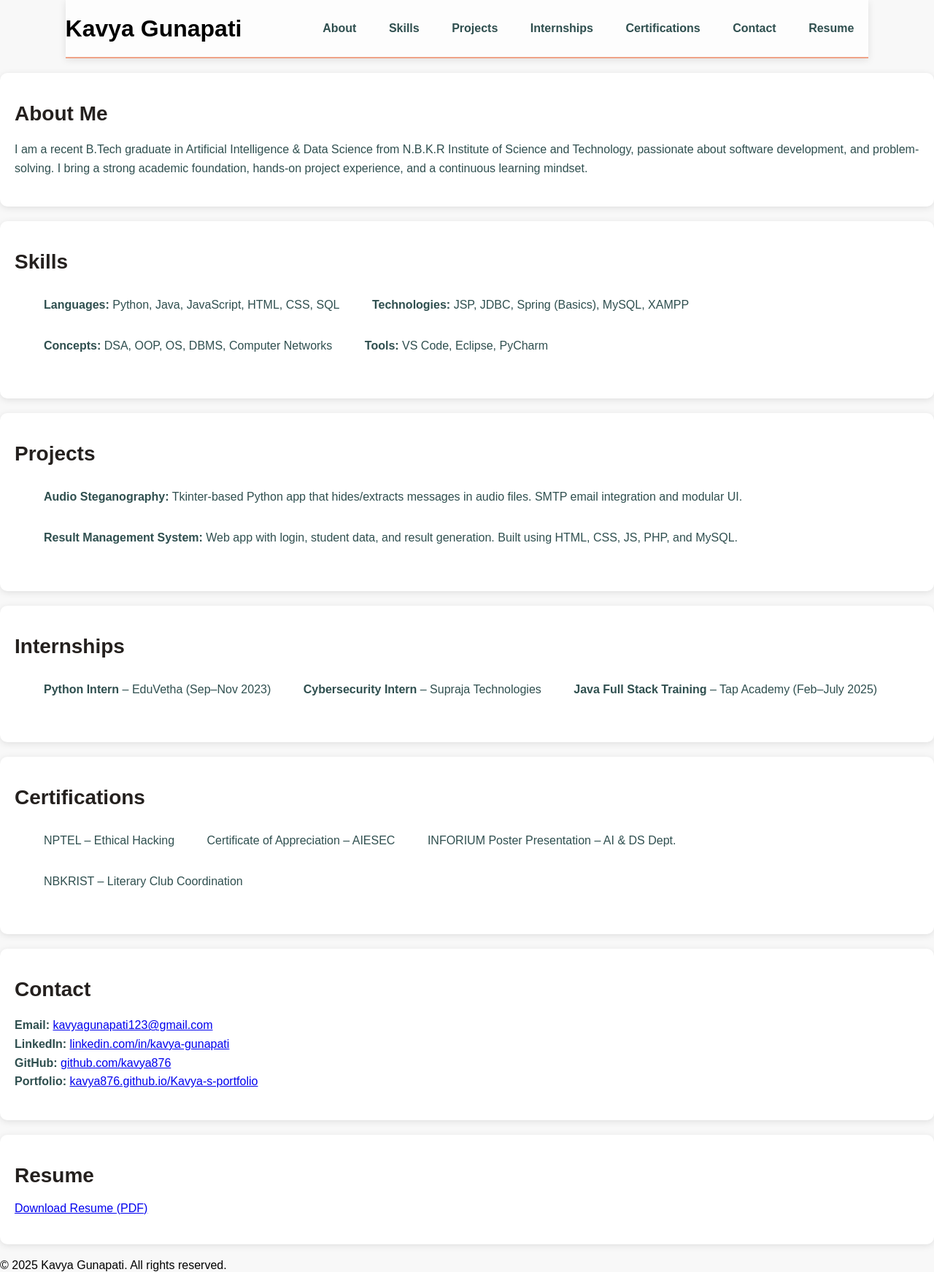
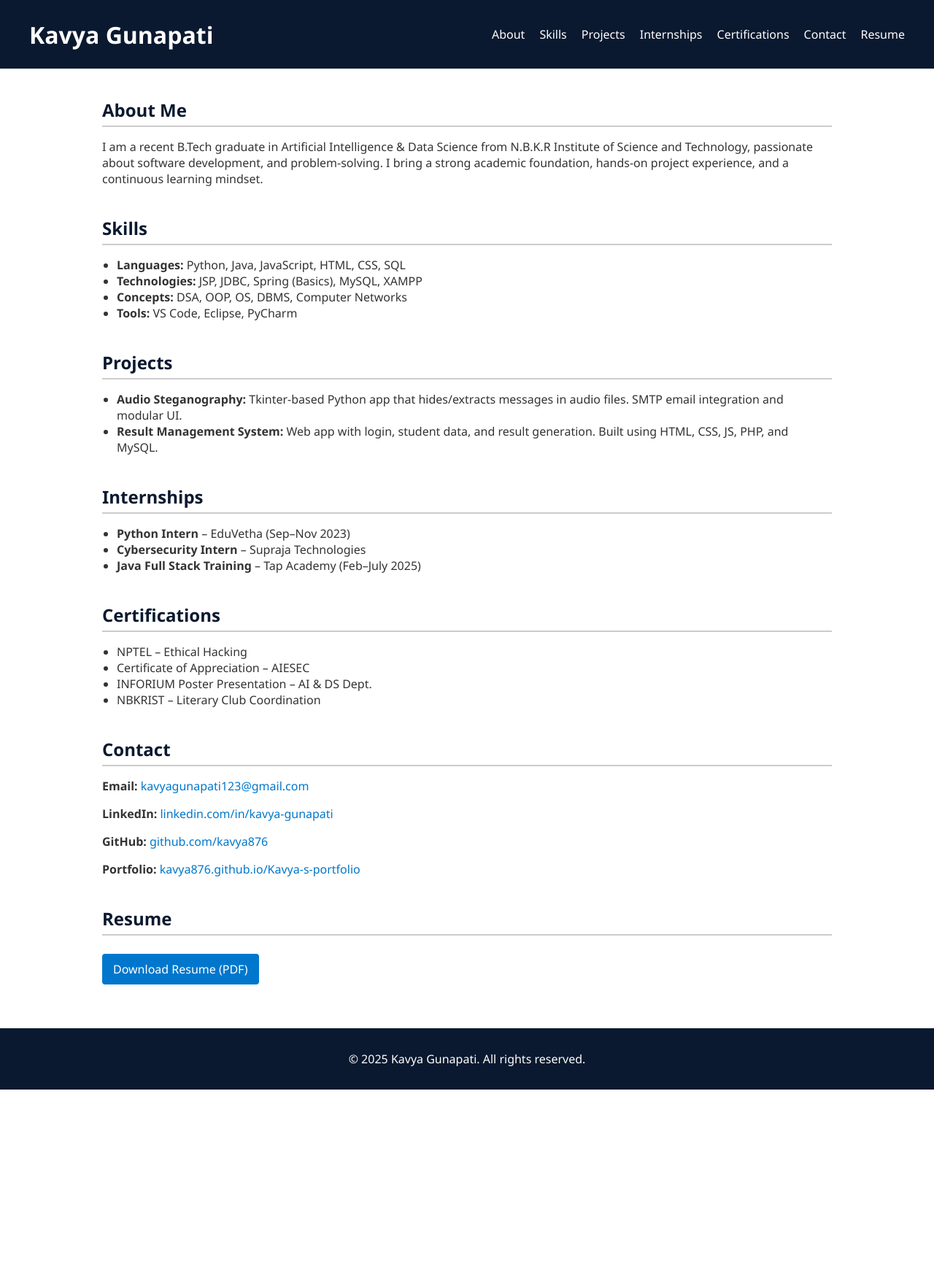
Before and after one commit to kavya876/Kavya-s-portfolio, a plain HTML site: page index.html in a window 1280 px wide. Shown: the whole page at 73% size. After the commit the page ends 1493 px from the top, so only its background shows below. Drawn offline with Linux system fonts and the light colour scheme.

Commit message:
Update style.css

```diff
--- a/style.css
+++ b/style.css
@@ -1,143 +1,83 @@
-* {
-    margin: 0;
-    padding: 0;
-    box-sizing: border-box; /* Consistent box sizing */
+body {
+  font-family: 'Segoe UI', Tahoma, Geneva, Verdana, sans-serif;
+  margin: 0;
+  padding: 0;
+  background-color: #ffffff;
+  color: #333;
 }
 
-body {
-    font-family: 'Arial', sans-serif; /* Professional font */
-    background-color: #f8f8f8; /* Light background for better contrast */
-}
-
-.main {
-    width: 100%;
-    height: 100vh;
-    position: relative;
-    background: url('path/to/your/background/image.jpg') no-repeat center center fixed; /* Background image */
-    background-size: cover;
-    display: flex; /* Flexbox for layout */
-    flex-direction: column; /* Vertical layout */
+header {
+  background-color: #0a192f;
+  color: #ffffff;
+  padding: 20px 40px;
 }
 
 .navbar {
-    width: 86%;
-    display: flex;
-    margin: auto;
-    padding: 20px 0; /* Padding for spacing */
-    align-items: center;
-    justify-content: space-between;
-    background: rgba(255, 255, 255, 0.8); /* Light background for navbar */
-    border-bottom: 2px solid rgba(230, 104, 59, 0.6); /* Subtle border for separation */
-    box-shadow: 0 2px 10px rgba(0, 0, 0, 0.1); /* Soft shadow for depth */
+  display: flex;
+  justify-content: space-between;
+  align-items: center;
 }
 
-.navbar .logo {
-    width: 200px; /* Logo size */
-    cursor: pointer;
+.navbar h1 {
+  margin: 0;
+}
+
+nav ul {
+  list-style: none;
+  display: flex;
+  gap: 20px;
+}
+
+nav a {
+  color: #ffffff;
+  text-decoration: none;
+  font-weight: 500;
+}
+
+main {
+  max-width: 1000px;
+  margin: 40px auto;
+  padding: 0 20px;
+}
+
+section {
+  margin-bottom: 40px;
+}
+
+h2 {
+  border-bottom: 2px solid #ccc;
+  padding-bottom: 5px;
+  margin-bottom: 15px;
+  color: #0a192f;
 }
 
 ul {
-    margin-top: 0;
+  padding-left: 20px;
 }
 
-ul li {
-    list-style: none;
-    display: inline-block;
-    padding: 10px 20px; /* Increased padding for click area */
+a {
+  color: #0077cc;
+  text-decoration: none;
 }
 
-ul li a {
-    font-size: 16px;
-    font-weight: bold;
-    text-decoration: none;
-    color: darkslategray; /* Text color */
-    transition: color 0.4s ease;
+a:hover {
+  text-decoration: underline;
 }
 
-ul li a:hover {
-    color: rgb(230, 104, 59); /* Hover effect */
+.download-button {
+  display: inline-block;
+  padding: 10px 15px;
+  background-color: #0077cc;
+  color: white;
+  text-decoration: none;
+  border-radius: 4px;
+  margin-top: 10px;
 }
 
-.content {
-    display: flex; /* Flexbox for layout */
-    justify-content: space-between; /* Space between info and image */
-    align-items: center; /* Center alignment */
-    padding: 20px; /* Padding for spacing */
-    margin-top: 20px; /* Space between navbar and content */
+footer {
+  background-color: #0a192f;
+  color: white;
+  text-align: center;
+  padding: 15px;
+  margin-top: 60px;
 }
-
-.info {
-    max-width: 50%; /* Max width for info section */
-    text-align: left; /* Align text to left */
-}
-
-.info h1 {
-    font-size: 36px; /* Title size */
-    color: rgb(36, 32, 30); /* Title color */
-}
-
-.info h3 {
-    font-size: 20px; /* Subtitle size */
-    letter-spacing: 1px;
-    line-height: 30px; /* Increased line height for spacing */
-    color: darkslategray; /* Subtitle color */
-}
-
-.info span {
-    color: rgb(230, 104, 59); /* Highlighted text color */
-    font-weight: bold; /* Emphasis */
-}
-
-.info a {
-    text-decoration: none;
-    color: white;
-    background: rgb(36, 32, 30); /* Button background */
-    margin: 30px 0; /* Spacing around button */
-    padding: 12px 24px; /* Button padding */
-    border-radius: 10px; /* Rounded corners */
-    display: inline-block; /* Inline block for better button behavior */
-    transition: background 0.4s ease; /* Smooth background transition */
-}
-
-.info a:hover {
-    background: rgb(59, 174, 209); /* Hover effect on button */
-}
-
-.image {
-    width: 30%; /* Image container width */
-}
-
-.image img {
-    width: 100%; /* Full width for responsive image */
-    height: auto; /* Maintain aspect ratio */
-    border-radius: 10px; /* Rounded corners for images */
-    box-shadow: 0 2px 10px rgba(0, 0, 0, 0.1); /* Soft shadow for depth */
-}
-
-section {
-    padding: 40px 20px; /* Spacing for sections */
-    margin: 20px 0; /* Space between sections */
-    background-color: white; /* White background for contrast */
-    border-radius: 10px; /* Rounded corners for sections */
-    box-shadow: 0 2px 10px rgba(0, 0, 0, 0.1); /* Shadow for depth */
-}
-
-section h2 {
-    font-size: 28px; /* Section title size */
-    color: rgb(36, 32, 30); /* Section title color */
-    margin-bottom: 20px; /* Space below title */
-}
-
-section p, section ul {
-    font-size: 16px; /* Font size for paragraphs and lists */
-    color: darkslategray; /* Text color */
-    line-height: 1.6; /* Line height for readability */
-}
-
-section ul {
-    padding-left: 20px; /* Indent for list items */
-}
-
-section ul li {
-    margin-bottom: 10px; /* Spacing between list items */
-}
```
